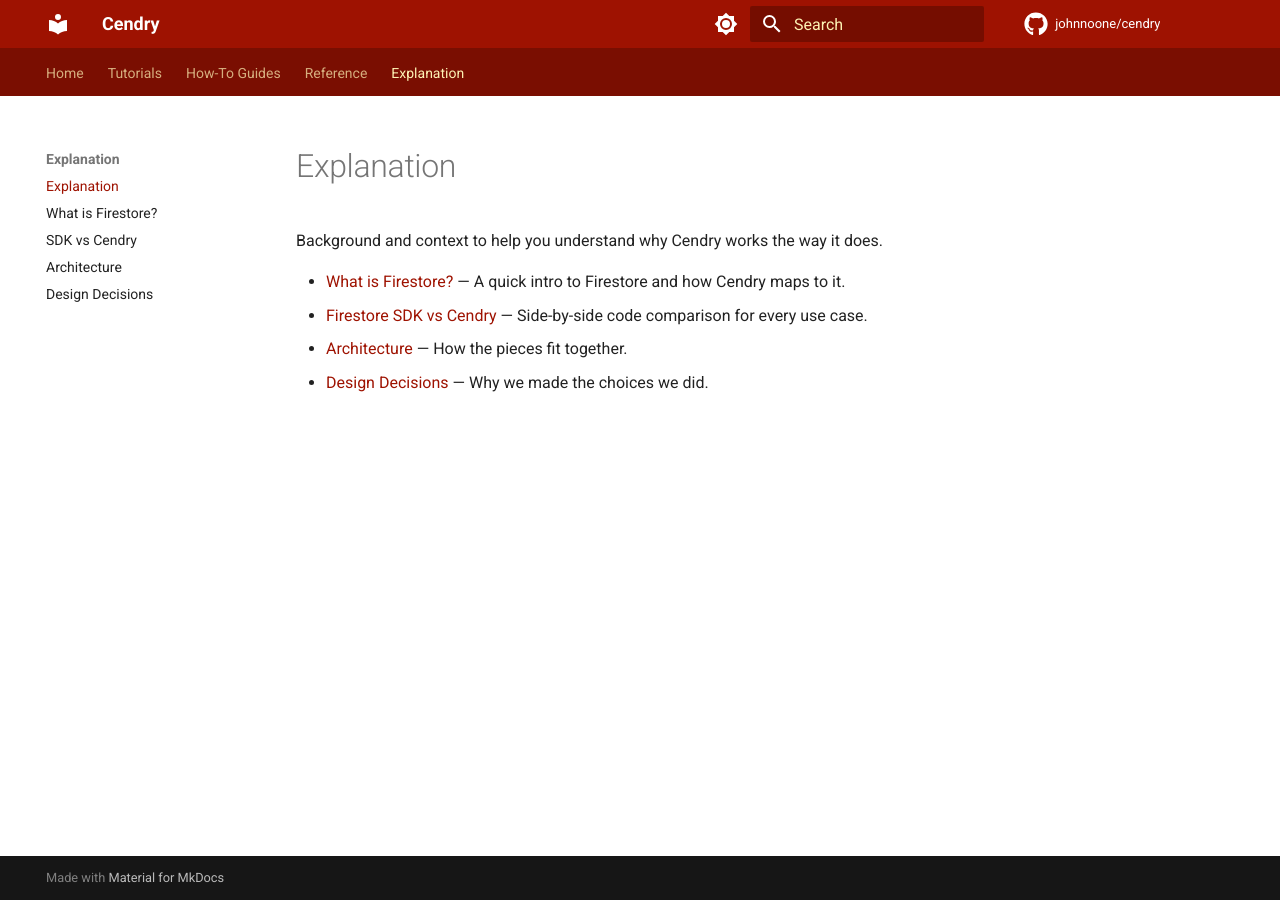
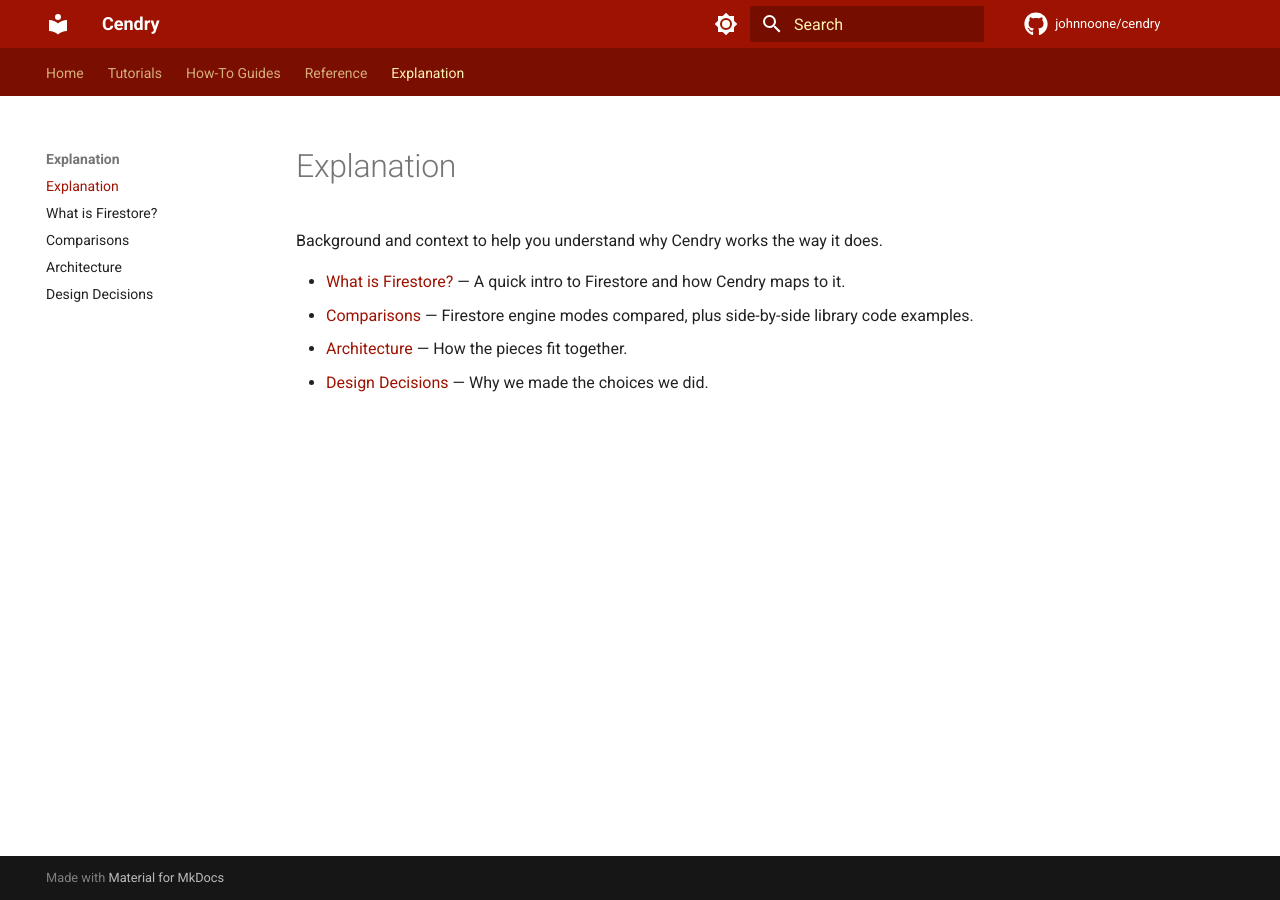
Before and after one commit to johnnoone/cendry, an MkDocs documentation site: the page built from docs/explanation/index.md, in a window 1280 px wide. Built offline with MkDocs 1.6.1 and Material for MkDocs 9.7.7, drawn with Linux system fonts in a browser that asks for light colours; comment, search, counter and statistics services are not loaded.

Commit message:
docs: rename comparison nav entry to Comparisons

```diff
--- a/docs/explanation/index.md
+++ b/docs/explanation/index.md
@@ -3,6 +3,6 @@
 Background and context to help you understand why Cendry works the way it does.
 
 - [What is Firestore?](firestore.md) — A quick intro to Firestore and how Cendry maps to it.
-- [Firestore SDK vs Cendry](comparison.md) — Side-by-side code comparison for every use case.
+- [Comparisons](comparison.md) — Firestore engine modes compared, plus side-by-side library code examples.
 - [Architecture](architecture.md) — How the pieces fit together.
 - [Design Decisions](design-decisions.md) — Why we made the choices we did.
--- a/mkdocs.yml
+++ b/mkdocs.yml
@@ -109,6 +109,6 @@ nav:
   - Explanation:
     - explanation/index.md
     - What is Firestore?: explanation/firestore.md
-    - SDK vs Cendry: explanation/comparison.md
+    - Comparisons: explanation/comparison.md
     - Architecture: explanation/architecture.md
     - Design Decisions: explanation/design-decisions.md
```
